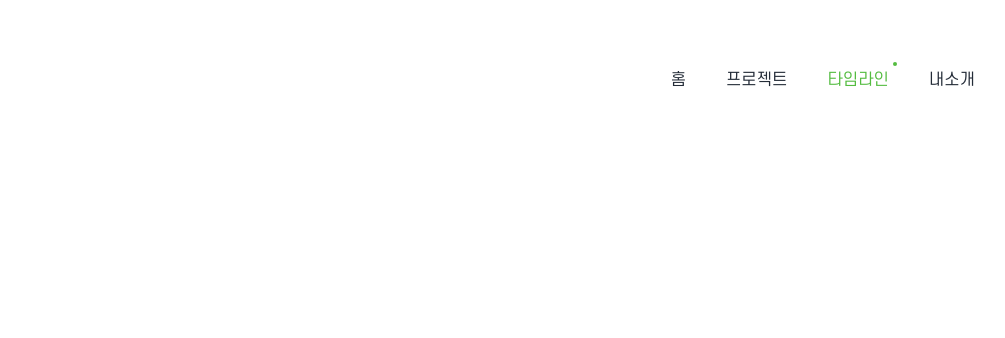
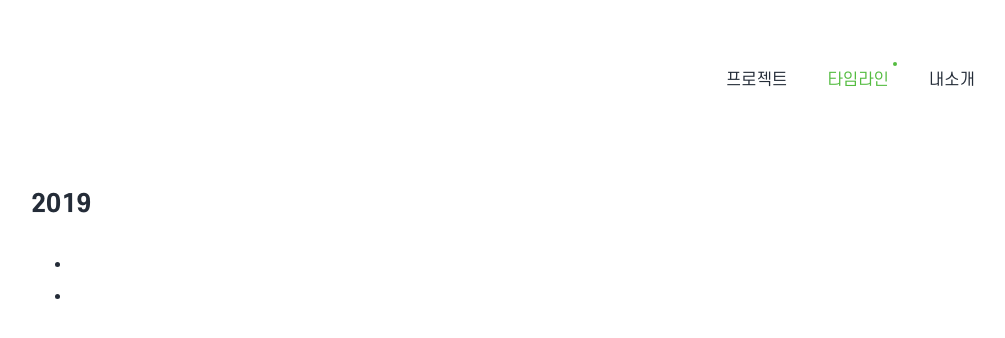
Before and after one commit to hanjiyeong/portfolio, a Vue app: page /timeline in a window 1280 px wide. Shown: the top 338 px of the page, without its empty margins (225-1230 px from the left). Built offline with nearby package versions, Linux system fonts and the light colour scheme.

Commit message:
modify nav

```diff
--- a/src/App.vue
+++ b/src/App.vue
@@ -2,10 +2,9 @@
   <div id="app">
     <nav id="nav">
       <ul><!-- 메뉴명을 span으로 한 번 더 감쌀 것 -->
-        <li><router-link to="/">홈</router-link></li>
         <li><router-link to="/project">프로젝트</router-link></li>
         <li><router-link to="/timeline">타임라인</router-link></li>
-        <li><router-link to="/about">내소개</router-link></li>
+        <li><router-link to="/">내소개</router-link></li>
       </ul>
     </nav>
     <router-view/>
--- a/src/views/Home.vue
+++ b/src/views/Home.vue
@@ -1,6 +1,6 @@
 <template>
   <article role="article" class="wrapper" id="home">
-    <h1 class="screen-out">Home</h1>
+    <h1 class="screen-out">About</h1>
     <div class="home-section">
 
     </div>
@@ -8,5 +8,5 @@
 </template>
 
 <style lang="scss" scoped>
-  @import "~@/assets/scss/views/home.scss";
+  @import "~@/assets/scss/views/about.scss";
 </style>
--- a/src/views/Timeline.vue
+++ b/src/views/Timeline.vue
@@ -2,7 +2,19 @@
   <article role="article" class="wrapper padding" id="timeline">
     <h1 class="screen-out">Timeline</h1>
     <div class="inner">
+      <section class="timeline-section">
+        <h2 class="section-title">2019</h2>
+        <ul class="project-list">
+          <li class="project-item">
+            <a href="#">
 
+            </a>
+          </li>
+          <li class="project-item">
+            <strong class="projject-title"></strong>
+          </li>
+        </ul>
+      </section>
     </div>
   </article>
 </template>
```
Also changed, not shown: 1 other file (tests, documents, lock files or other folders).
